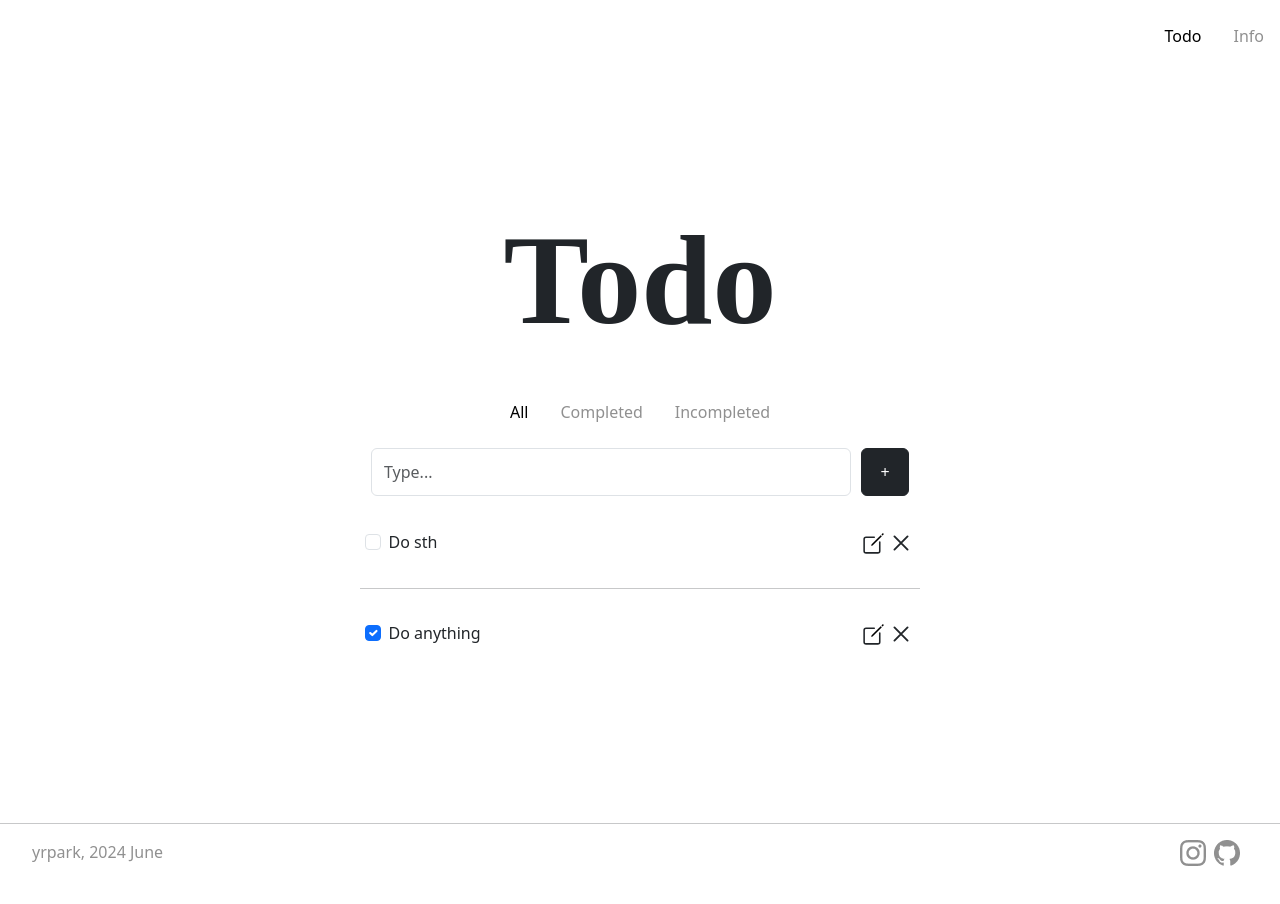
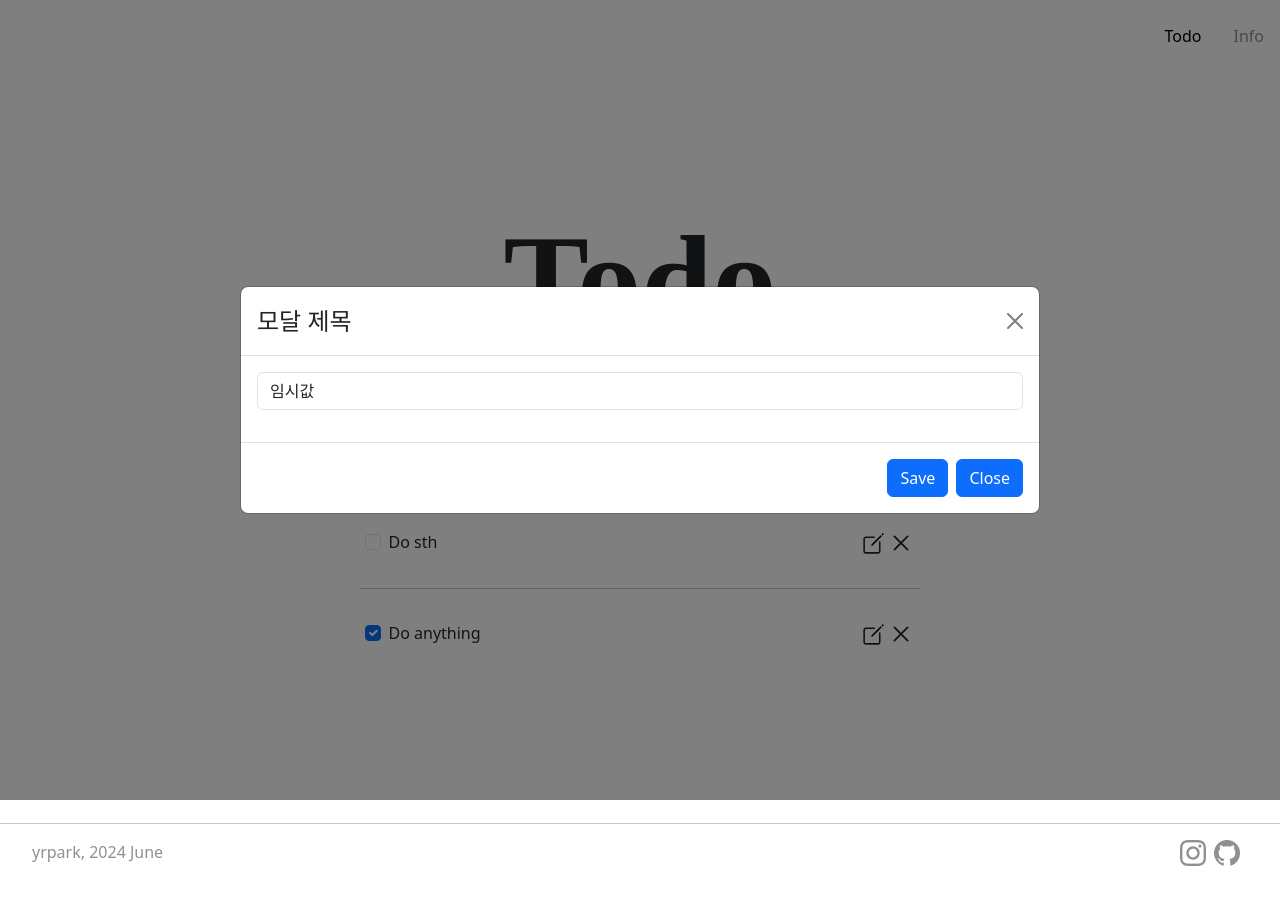
Before and after one commit to YerangPark/react-todo, a React (Create React App) app: page / in a window 1280 px wide. Both pictures are taken after a click on the icon 873 px from the left and 543 px from the top of the page. Shown: the top 904 px of the page. Built offline with nearby package versions, Linux system fonts and the light colour scheme; a web font is replaced by a local one.

Commit message:
투두 수정 모달 틀 구현

```diff
--- a/src/App.js
+++ b/src/App.js
@@ -3,6 +3,7 @@ import React, { useState, useEffect } from 'react';
 import Nav from 'react-bootstrap/Nav';
 import Form from 'react-bootstrap/Form';
 import Button from 'react-bootstrap/Button';
+import Modal from 'react-bootstrap/Modal';
 import { Routes, Route, useNavigate } from 'react-router-dom';
 import 'bootstrap/dist/css/bootstrap.min.css';
 
@@ -32,6 +33,7 @@ function App() {
   const [mainTab, setMainTab] = useState(PAGE_STATUS.TODO);
   let [completedTodos, setCompletedTodos] = useState([]);
   let [incompletedTodos, setIncompletedTodos] = useState([]);
+  let [modalShow, setModalShow] = useState(false);
 
   useEffect(()=>{
     // Think : 투두가 추가되면 항상 Incompleted로 추가될텐데, completed state도 업데이트하게 됨.
@@ -99,6 +101,7 @@ function App() {
       <Routes>
         <Route path="/" element={
           <>
+            <DrawModal show={modalShow} onHide={() => setModalShow(false)}></DrawModal>
             <p className="Title">Todo</p>
             <div>
               <Nav className="justify-content-center" defaultActiveKey="link-0">
@@ -129,7 +132,7 @@ function App() {
             <div className="FixedWidth TopBlank">
               {
                 (tab === TODO_STATUS.INCOMPLETE || tab === TODO_STATUS.ALL) ?
-                  incompletedTodos.map((todo, i)=>{ return <DrawTodo todo={todo} changeStatusFunc={changeStatus} deleteTodoFunc={deleteTodo} key={i}/>})
+                  incompletedTodos.map((todo, i)=>{ return <DrawTodo todo={todo} changeStatusFunc={changeStatus} deleteTodoFunc={deleteTodo} key={i} modalOpenFunc={setModalShow}/>})
                   : null
               }
               {(tab === TODO_STATUS.ALL) ? <hr/> : null}
@@ -187,11 +190,43 @@ function DrawTodo(props) {
             else { props.changeStatusFunc(props.todo.id, TODO_STATUS.INCOMPLETE); }
           } }
         />
-        <EditImg width="25" height="25" fill="black" stroke="black" onClick={()=>{console.log("수정 클릭")}}/>
+        <EditImg width="25" height="25" fill="black" stroke="black" onClick={()=>{props.modalOpenFunc(true)}}/>
         <DeleteImg width="30" height="30" fill="black" stroke="black" onClick={()=>props.deleteTodoFunc(props.todo.id)}/>
       </div>
     </Form>
   );
 }
 
+function DrawModal(props) {
+  return (
+    <Modal
+      {...props} // show={modalShow} onHide={() => setModalShow(false)}
+      size="lg"
+      aria-labelledby="contained-modal-title-vcenter"
+      centered
+    >
+      <Modal.Header closeButton>
+        <Modal.Title id="contained-modal-title-vcenter">
+          모달 제목
+        </Modal.Title>
+      </Modal.Header>
+      <Modal.Body>
+        <Form.Control
+          type="text"
+          id="inputTodo"
+          aria-describedby="todoInputBlock"
+          placeholder="Type..."
+          className="mb-3"
+          value="임시값"
+          // onChange={(e)=>{setInputStr(e.target.value)}} // TODO : 추후 length 제한 걸기. 300자?
+        />
+      </Modal.Body>
+      <Modal.Footer>
+        <Button onClick={props.onHide}>Save</Button>
+        <Button onClick={props.onHide}>Close</Button>
+      </Modal.Footer>
+    </Modal>
+  );
+}
+
 export default App;
```
